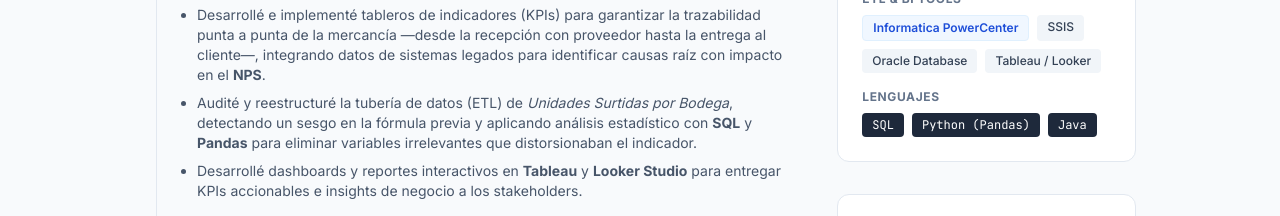
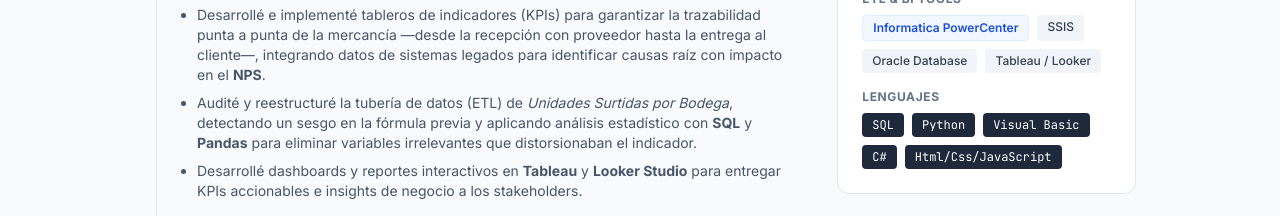
Before and after one commit to KevinMec/KevinMEC-CV-INFORMATICA-POWER-CENTER, a plain HTML site: page index.html in a window 1280 px wide. Shown: the part 1588-1804 px from the top of the page. Drawn offline with nearby package versions, Linux system fonts and the light colour scheme.

Commit message:
Update index.html

```diff
--- a/index.html
+++ b/index.html
@@ -290,8 +290,10 @@
                             <span class="text-xs font-bold text-slate-500 uppercase tracking-wider block mb-2">Lenguajes</span>
                             <div class="flex flex-wrap gap-2">
                                 <span class="px-2.5 py-1 bg-slate-800 text-white text-xs font-mono rounded">SQL</span>
-                                <span class="px-2.5 py-1 bg-slate-800 text-white text-xs font-mono rounded">Python (Pandas)</span>
-                                <span class="px-2.5 py-1 bg-slate-800 text-white text-xs font-mono rounded">Java</span>
+                                <span class="px-2.5 py-1 bg-slate-800 text-white text-xs font-mono rounded">Python</span>
+                                <span class="px-2.5 py-1 bg-slate-800 text-white text-xs font-mono rounded">Visual Basic</span>
+                                <span class="px-2.5 py-1 bg-slate-800 text-white text-xs font-mono rounded">C#</span>
+                                <span class="px-2.5 py-1 bg-slate-800 text-white text-xs font-mono rounded">Html/Css/JavaScript</span>
                             </div>
                         </div>
                     </div>
```
